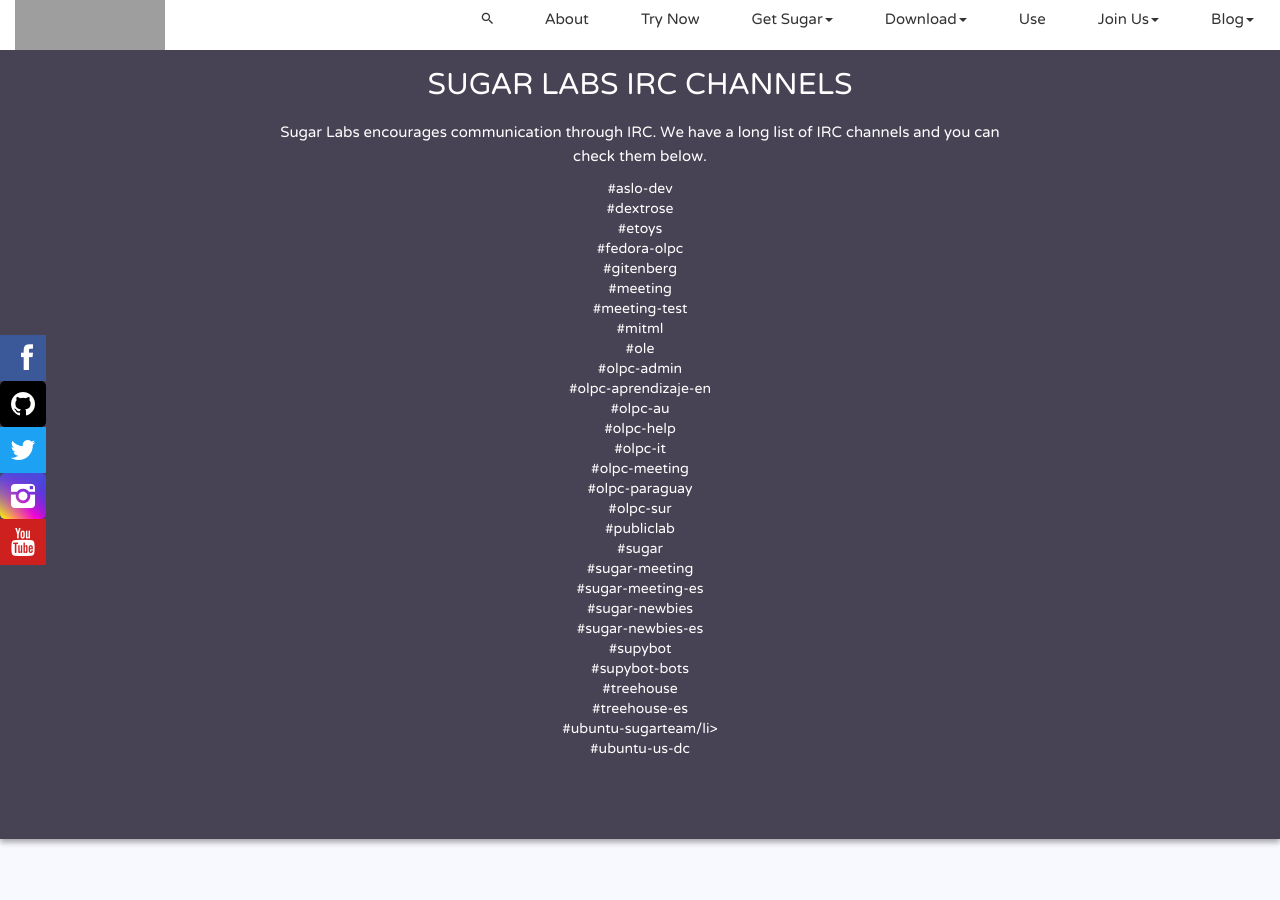
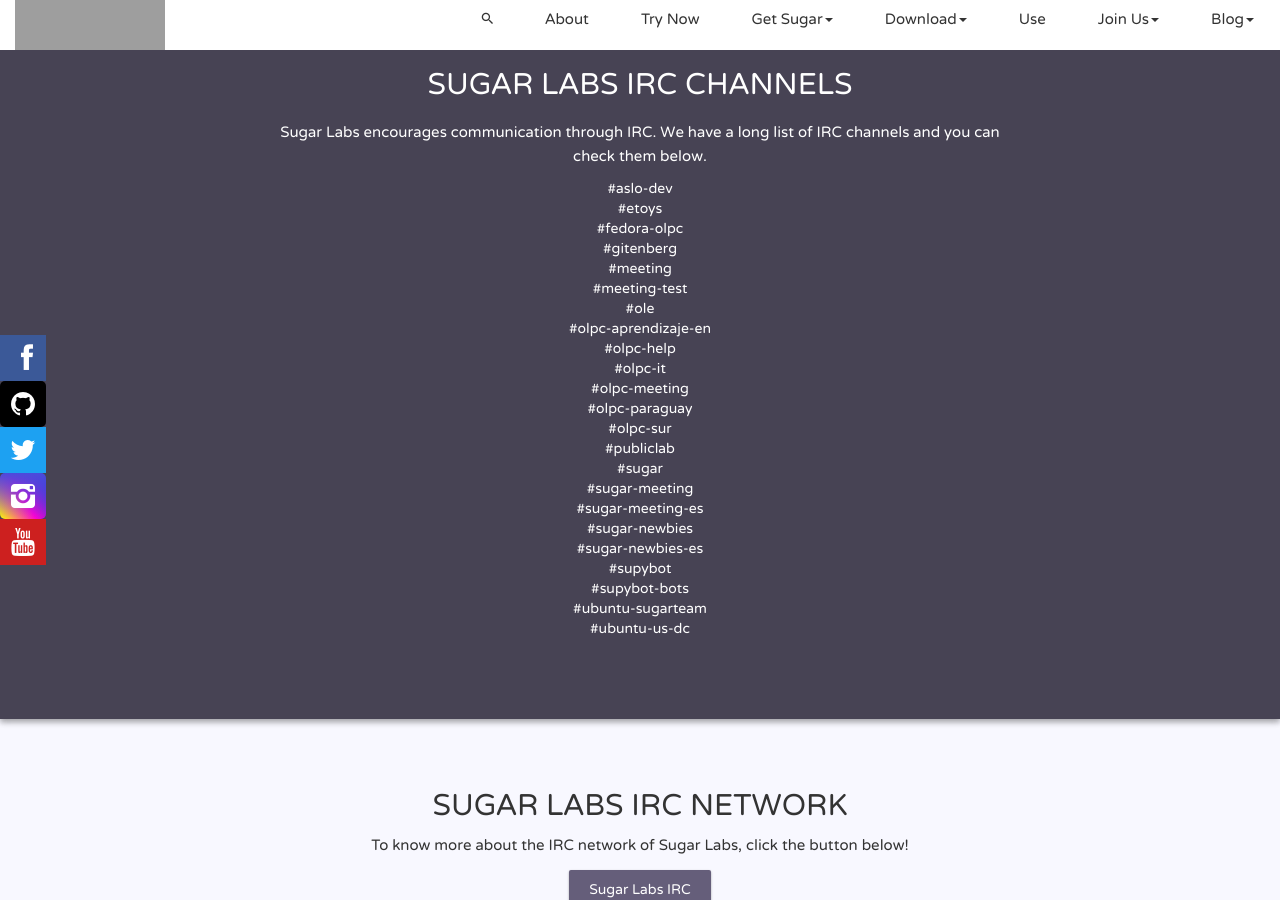
Before and after one commit to sugarlabs/www, a Jekyll site: the page built from about-irc.html, in a window 1280 px wide and 900 px high, scrolled down 1677 px. Built offline with Jekyll 4.4.1, drawn with Linux system fonts in a browser that asks for light colours; some web fonts are replaced; comment, search, counter and statistics services are not loaded; grey boxes are pictures that could not be loaded.

Commit message:
Remove obsolete IRC channels
Fixes #146.

Signed-off-by: James Cameron <quozl@laptop.org>

```diff
--- a/about-irc.html
+++ b/about-irc.html
@@ -84,17 +84,13 @@
                         <p class="customFontSize">Sugar Labs encourages communication through IRC. We have a long list of IRC channels and you can check them below.
                             <ul>
                                 <li>#aslo-dev</li>
-                                <li>#dextrose</li>
                                 <li>#etoys</li>
                                 <li>#fedora-olpc</li>
                                 <li>#gitenberg</li>
                                 <li>#meeting</li>
                                 <li>#meeting-test</li>
-                                <li>#mitml</li>
                                 <li>#ole</li>
-                                <li>#olpc-admin</li>
                                 <li>#olpc-aprendizaje-en</li>
-                                <li>#olpc-au</li>
                                 <li>#olpc-help</li>
                                 <li>#olpc-it</li>
                                 <li>#olpc-meeting</li>
@@ -108,9 +104,7 @@
                                 <li>#sugar-newbies-es</li>
                                 <li>#supybot</li>
                                 <li>#supybot-bots</li>
-                                <li>#treehouse</li>
-                                <li>#treehouse-es</li>
-                                <li>#ubuntu-sugarteam/li>
+                                <li>#ubuntu-sugarteam</li>
                                 <li>#ubuntu-us-dc</li>
                             </ul>
                         </p>
```
